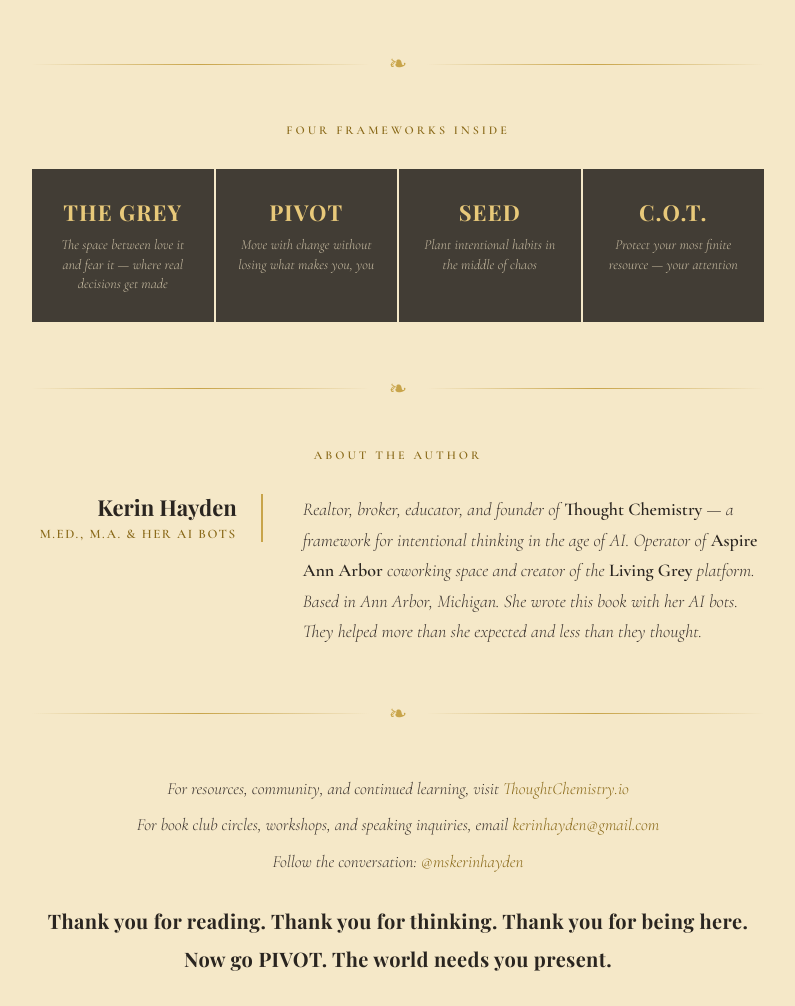
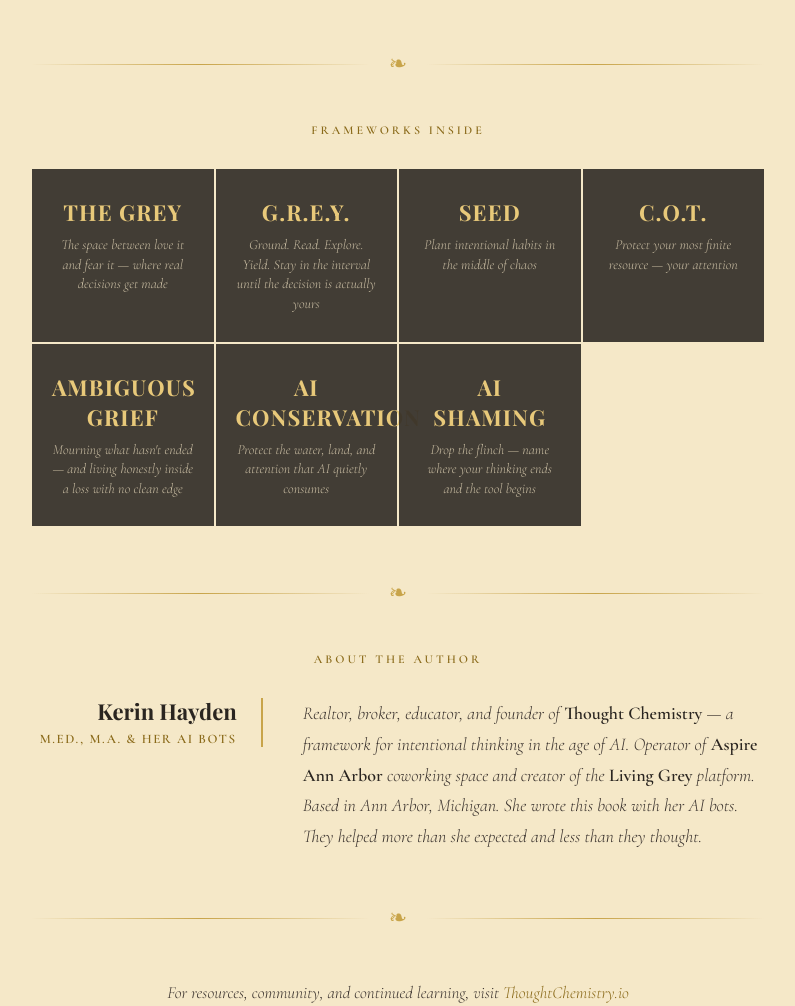
Before and after one commit to thoughtchemistry/thoughtchemistry.github.io, a plain HTML site: page index.html in a window 1280 px wide. Shown: the part 1273-2279 px from the top of the page, without its empty margins (242-1037 px from the left). Drawn offline with nearby package versions, Linux system fonts and the light colour scheme.

Commit message:
Replace PIVOT with G.R.E.Y., add Ambiguous Grief / AI Conservation / AI Shaming blocks
Co-Authored-By: Claude Sonnet 5.5 <noreply@anthropic.com>
Claude-Session: https://claude.ai/code/session_01R2YWfCiYdcLQBb2G2p2swW

```diff
--- a/index.html
+++ b/index.html
@@ -4,7 +4,7 @@
 <meta charset="UTF-8">
 <meta name="viewport" content="width=device-width, initial-scale=1.0">
 <title>The Grey: The Book AI Would Never Write About Itself | Kerin Hayden</title>
-<meta name="description" content="The Grey by Kerin Hayden. You don't have to love AI. You don't have to fear it. You just have to think clearly about it. Four frameworks for staying deliberate while everything accelerates.">
+<meta name="description" content="The Grey by Kerin Hayden. You don't have to love AI. You don't have to fear it. You just have to think clearly about it. Frameworks for staying deliberate while everything accelerates.">
 <link rel="canonical" href="https://thoughtchemistry.io/">
 
 <meta property="og:type" content="book">
@@ -417,15 +417,15 @@ to { opacity: 1; transform: translateY(0); }
 
 <!-- FRAMEWORKS -->
 <div class="divider"><span class="divider-ornament">❧</span></div>
-<p class="section-label">Four Frameworks Inside</p>
+<p class="section-label">Frameworks Inside</p>
 <div class="frameworks">
 <div class="framework-block">
 <p class="framework-name">THE GREY</p>
 <p class="framework-desc">The space between love it and fear it — where real decisions get made</p>
 </div>
 <div class="framework-block">
-<p class="framework-name">PIVOT</p>
-<p class="framework-desc">Move with change without losing what makes you, you</p>
+<p class="framework-name">G.R.E.Y.</p>
+<p class="framework-desc">Ground. Read. Explore. Yield. Stay in the interval until the decision is actually yours</p>
 </div>
 <div class="framework-block">
 <p class="framework-name">SEED</p>
@@ -434,6 +434,18 @@ to { opacity: 1; transform: translateY(0); }
 <div class="framework-block">
 <p class="framework-name">C.O.T.</p>
 <p class="framework-desc">Protect your most finite resource — your attention</p>
+</div>
+<div class="framework-block">
+<p class="framework-name">AMBIGUOUS GRIEF</p>
+<p class="framework-desc">Mourning what hasn't ended — and living honestly inside a loss with no clean edge</p>
+</div>
+<div class="framework-block">
+<p class="framework-name">AI CONSERVATION</p>
+<p class="framework-desc">Protect the water, land, and attention that AI quietly consumes</p>
+</div>
+<div class="framework-block">
+<p class="framework-name">AI SHAMING</p>
+<p class="framework-desc">Drop the flinch — name where your thinking ends and the tool begins</p>
 </div>
 </div>
 
@@ -456,7 +468,7 @@ to { opacity: 1; transform: translateY(0); }
 <p>For resources, community, and continued learning, visit <a href="https://thoughtchemistry.io/">ThoughtChemistry.io</a></p>
 <p>For book club circles, workshops, and speaking inquiries, email <a href="mailto:kerinhayden@gmail.com">kerinhayden@gmail.com</a></p>
 <p>Follow the conversation: <a href="https://instagram.com/mskerinhayden">@mskerinhayden</a></p>
-<p class="pivot-line">Thank you for reading. Thank you for thinking. Thank you for being here.<br>Now go PIVOT. The world needs you present.</p>
+<p class="pivot-line">Thank you for reading. Thank you for thinking. Thank you for being here.<br>Now go GROUND. The world needs you present.</p>
 </div>
 
 <!-- FOOTER -->
```
